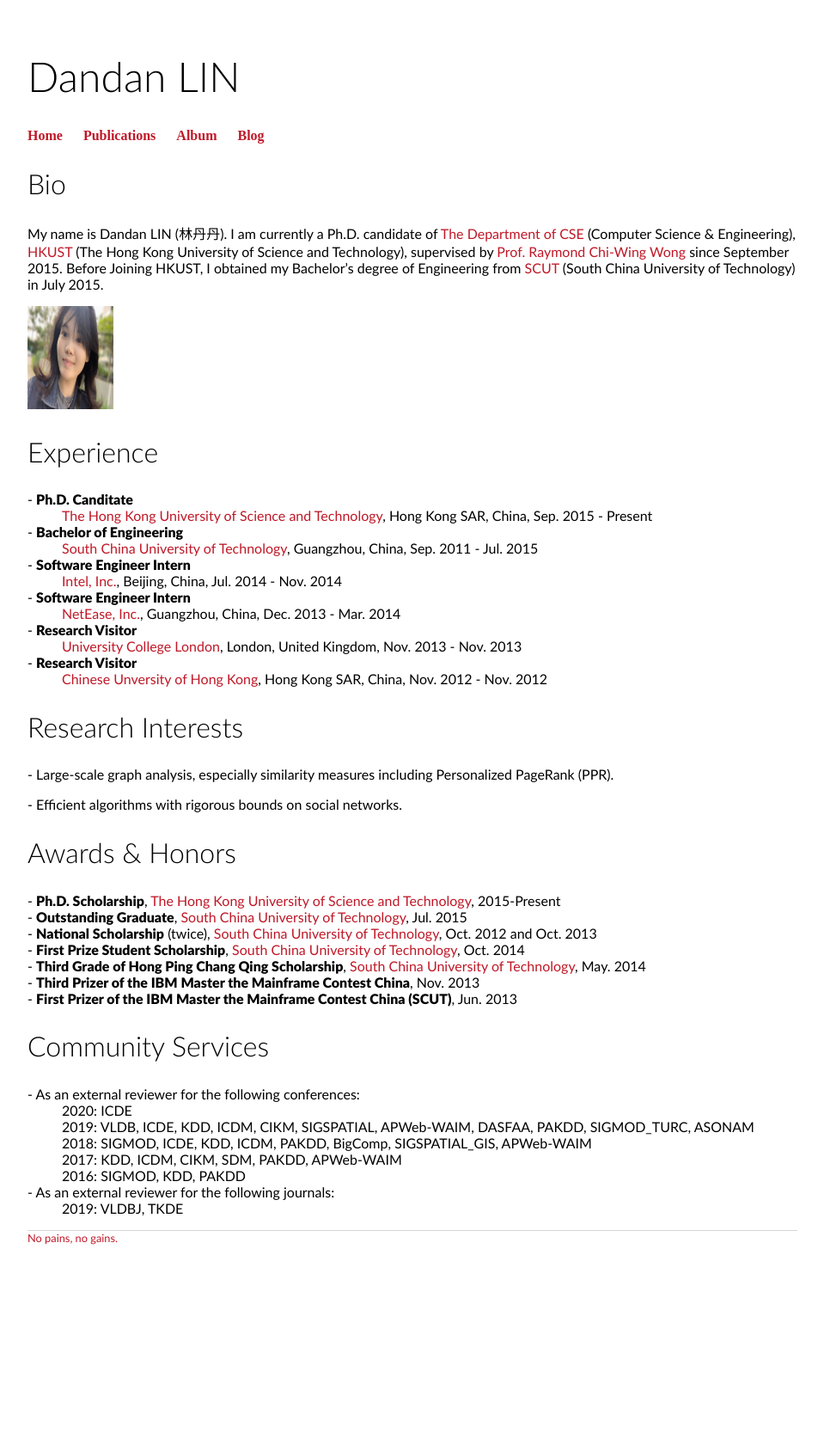
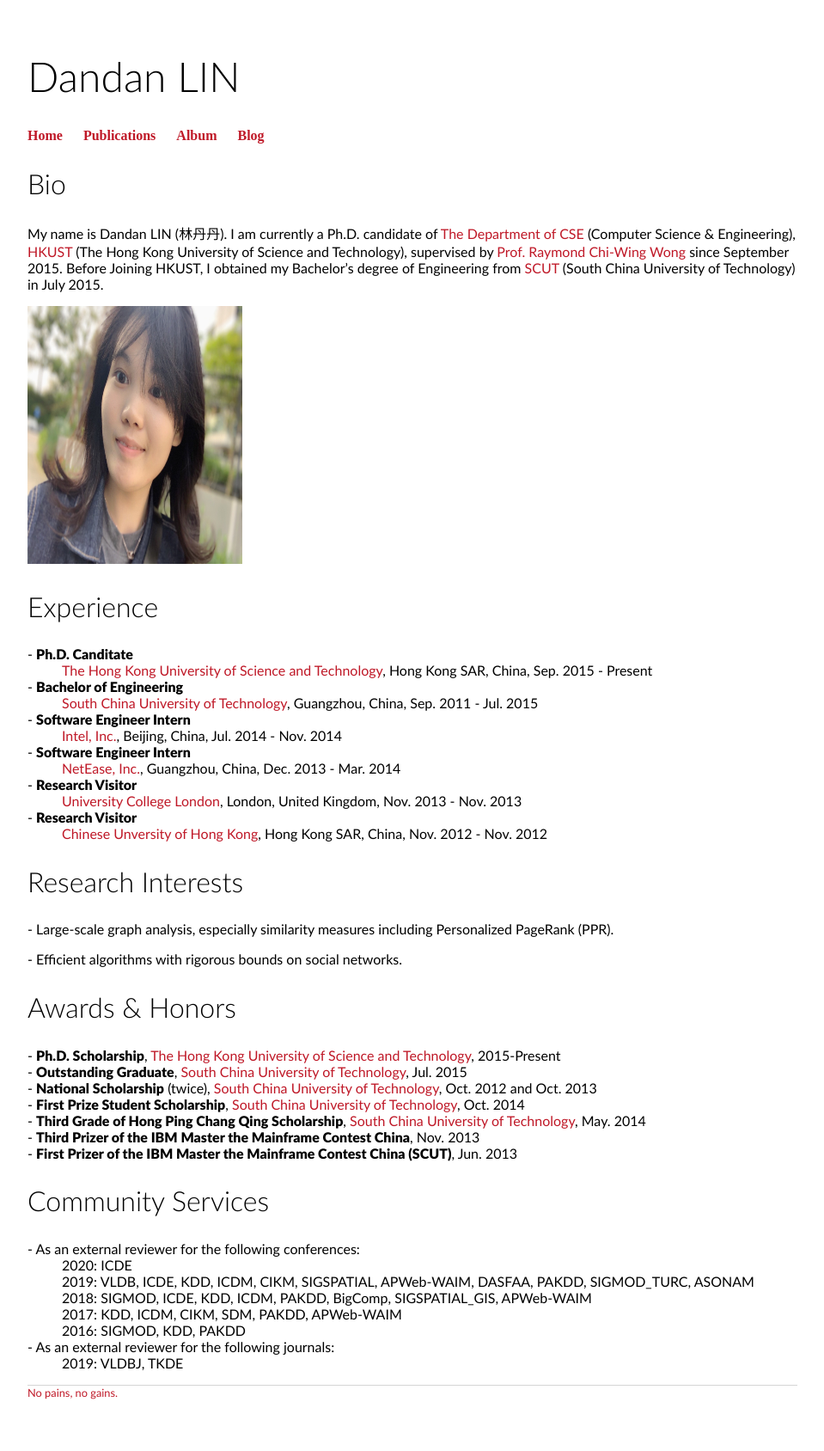
Before and after one commit to 2danlin/2danlin.github.io, a Jekyll site: the page built from index.html, in a window 1280 px wide. Shown: the whole page at 86% size, without its empty margins (160-1119 px from the left). Built offline with Jekyll 4.4.1, drawn with Linux system fonts in a browser that asks for light colours; before the commit the page ends 1508 px from its top, so only the background shows below that.

Commit message:
Update index.html

```diff
--- a/index.html
+++ b/index.html
@@ -10,7 +10,7 @@ title: Dandan's Homepage
 		<a href="https://www.ust.hk/">HKUST</a> (The Hong Kong University of Science and Technology),
 		supervised by <a href="https://home.cse.ust.hk/~raywong/">Prof. Raymond Chi-Wing Wong</a> since September 2015.
 		Before Joining HKUST, I obtained my Bachelor’s degree of Engineering from <a href="https://www.scut.edu.cn/new/">SCUT</a> (South China University of Technology) in July 2015.</p>
-            <img src="/img/home_img.jpeg" alt="" height="120px" width="100px"/>
+            <img src="/img/home_img.jpeg" alt="" height="300px" width="250px"/>
 
 </div><!-- /.blurb -->
 
```
